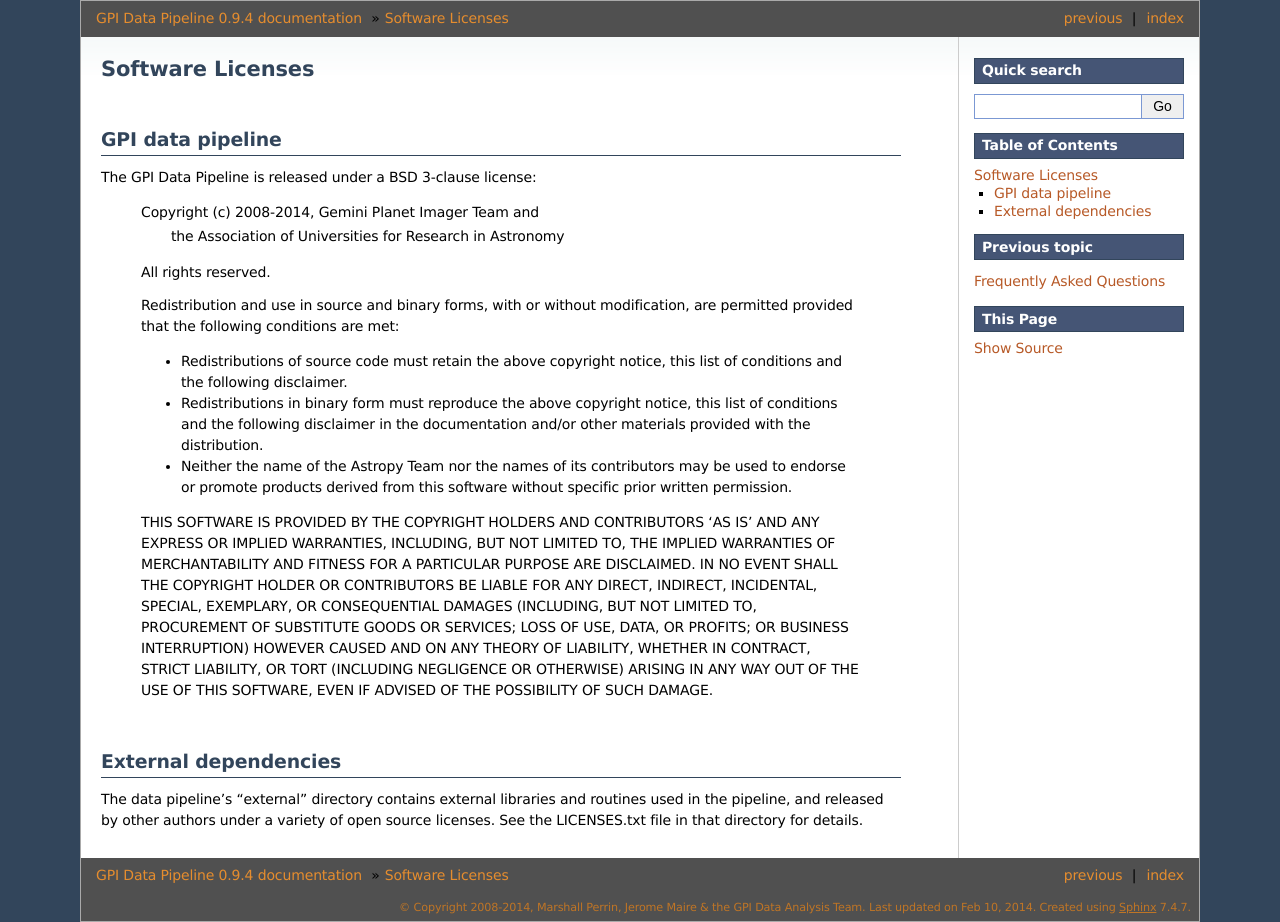
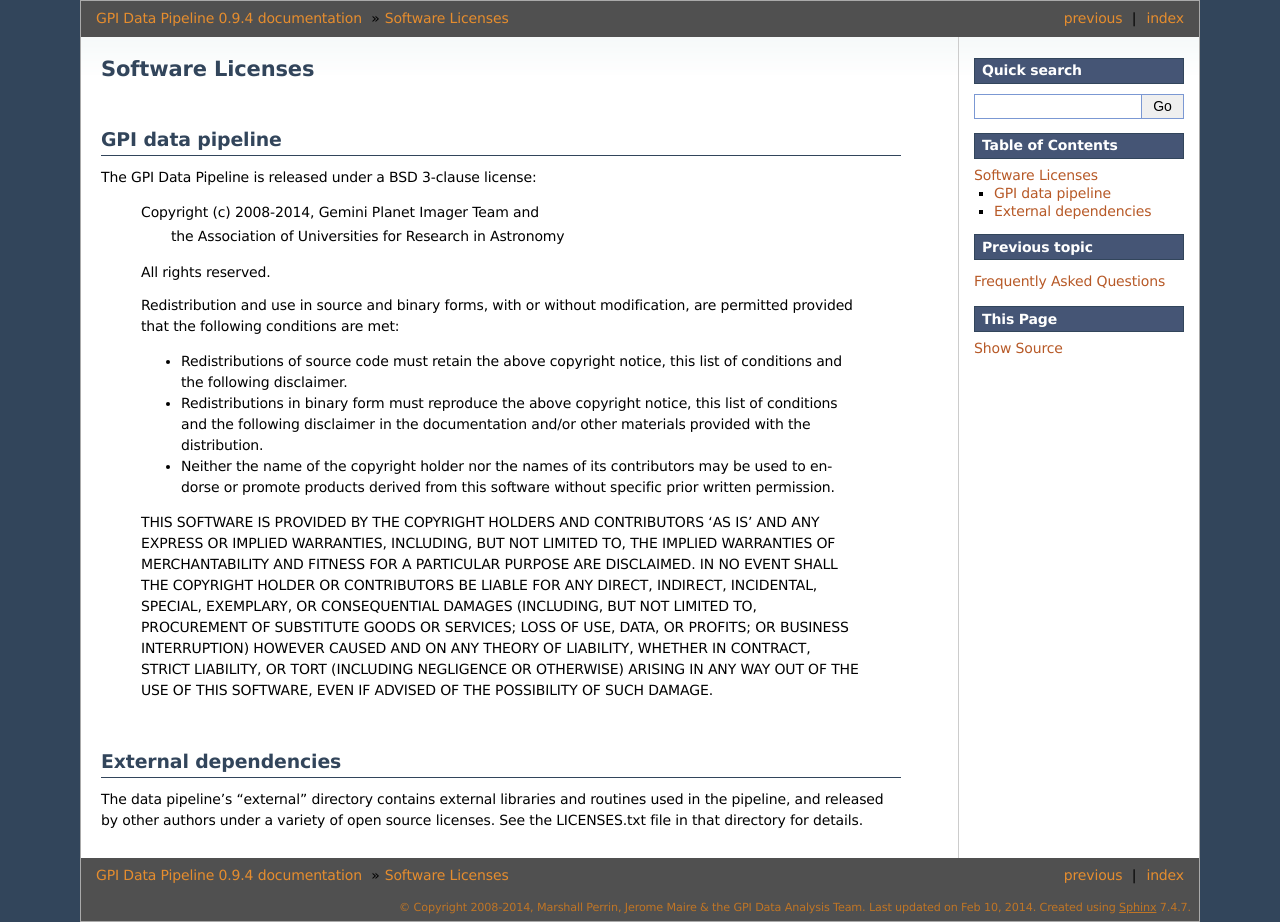
Before and after one commit to geminiplanetimager/gpi_pipeline, a Sphinx documentation site: the page built from documentation/license.rst, in a window 1280 px wide. Built offline with Sphinx 7.4.7, drawn with Linux system fonts in a browser that asks for light colours; formulas are drawn with MathJax 3.

Commit message:
cleanup accidentaly leftover text from license copy/paste

```diff
--- a/documentation/license.rst
+++ b/documentation/license.rst
@@ -24,7 +24,7 @@
         list of conditions and the following disclaimer in the documentation and/or
         other materials provided with the distribution.
 
-    *   Neither the name of the Astropy Team nor the names of its contributors may be
+    *   Neither the name of the copyright holder nor the names of its contributors may be
         used to endorse or promote products derived from this software without specific
         prior written permission.
 
```
Also changed, not shown: LICENSE.txt.
